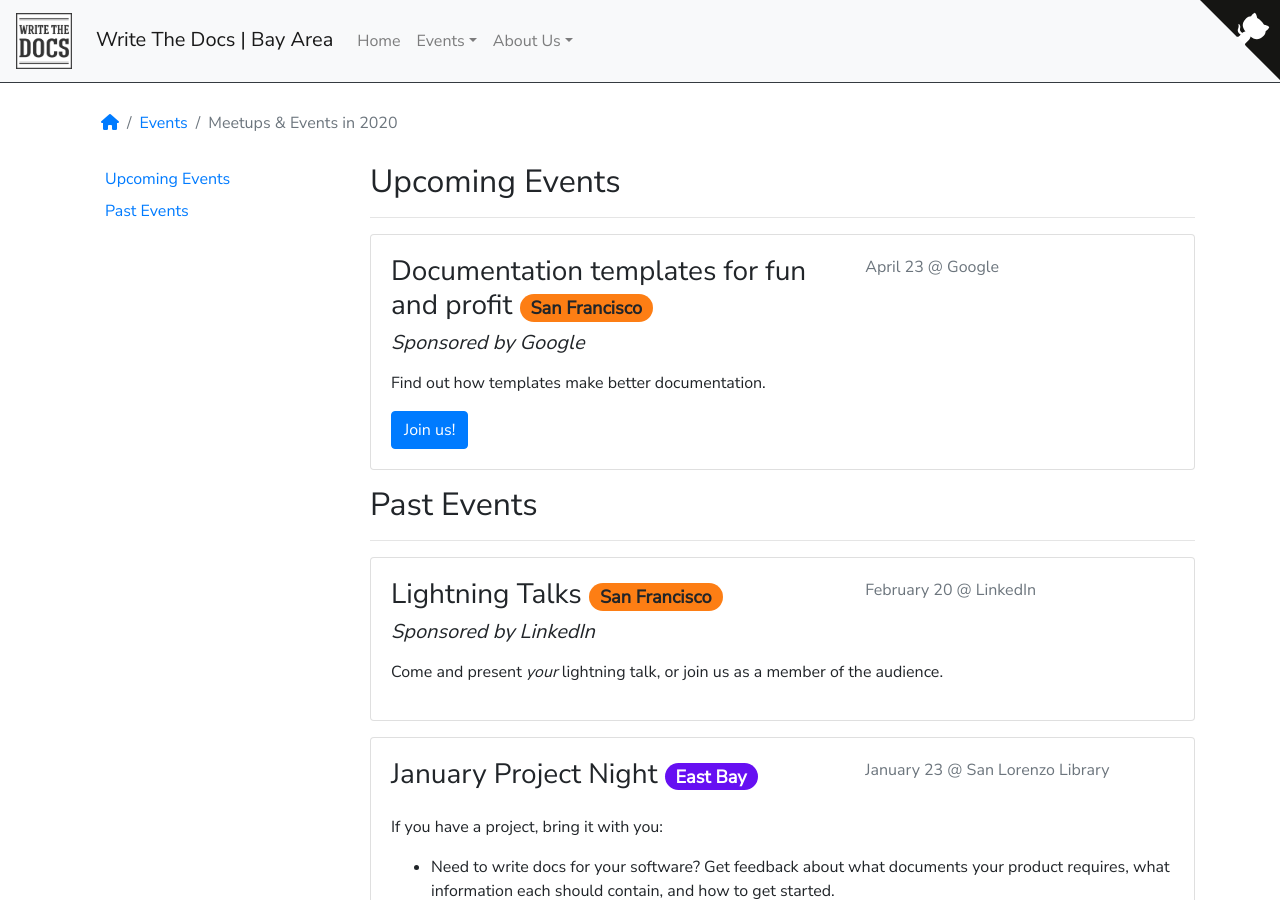
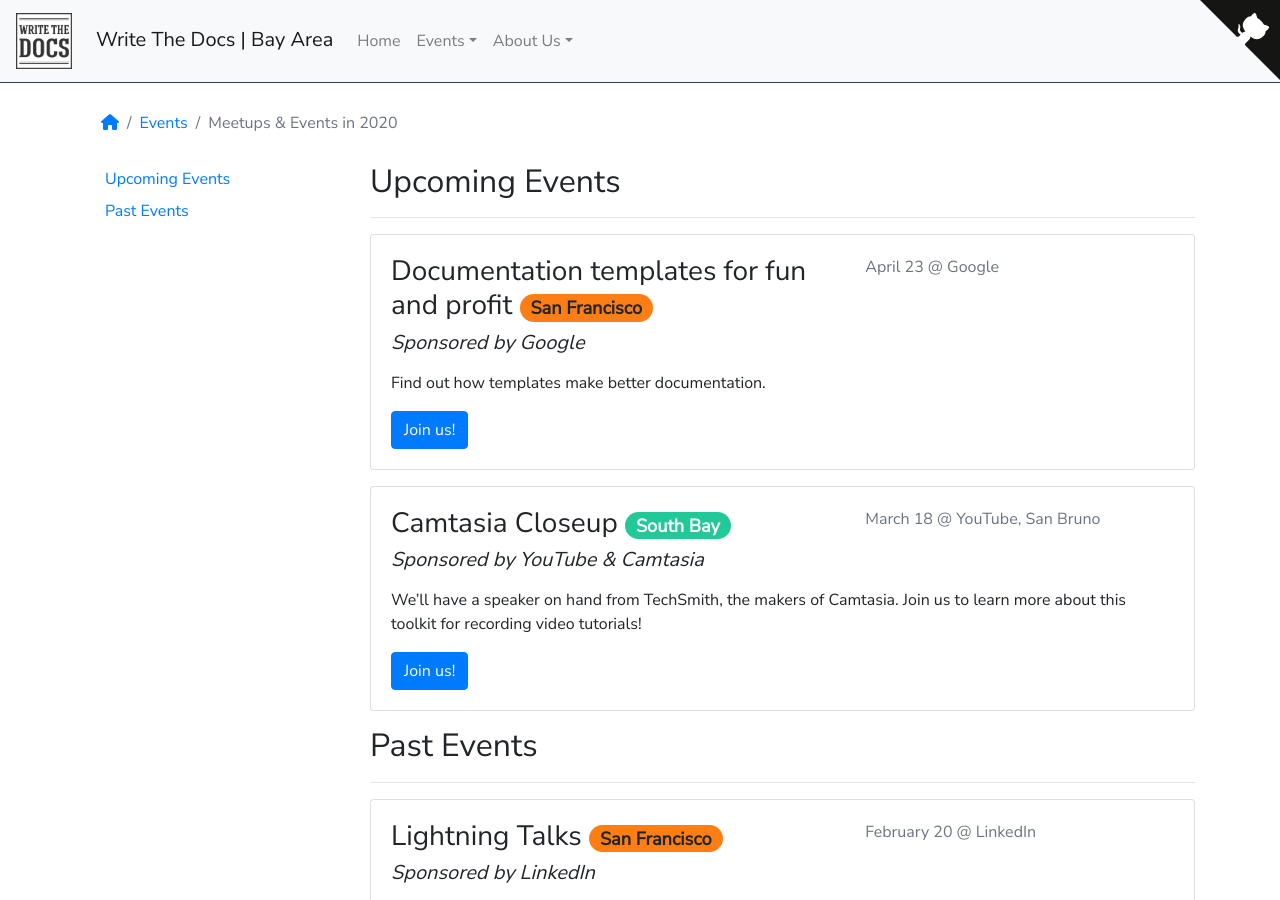
Before and after one commit to San-Francisco-Write-The-Docs/www, a Jekyll site: the page built from content/_events/2020/index.md, in a window 1280 px wide and 900 px high. Built offline with Jekyll 4.4.1, drawn with Linux system fonts in a browser that asks for light colours; nearby versions of some CDN libraries.

Commit message:
Added starter files for the March 2020 meetup

```diff
--- a/_data/locations.yml
+++ b/_data/locations.yml
@@ -47,3 +47,7 @@
     - "BART: Take BART to the Bayfair station, then take the 97 bus to Hesperian and Paseo Grande."
     - "BIKE: Bike racks in front of the library."
     - "CAR: Free parking at the Library and the adjacent shopping center."
+
+youtube-san-bruno:
+  name: YouTube, San Bruno
+  map: "locations/youtube-san-bruno.html"
--- /dev/null
+++ b/_includes/locations/youtube-san-bruno.html
@@ -0,0 +1 @@
+<iframe src="https://www.google.com/maps/embed?pb=!1m18!1m12!1m3!1d3159.9044578509515!2d-122.42871838414858!3d37.62793512836607!2m3!1f0!2f0!3f0!3m2!1i1024!2i768!4f13.1!3m3!1m2!1s0x808f79ce1b6d7b03%3A0x8fcd0197a4390448!2s901%20Cherry%20Ave%2C%20San%20Bruno%2C%20CA%2094066!5e0!3m2!1sen!2sus!4v1583256489430!5m2!1sen!2sus" width="500" height="300" frameborder="0" style="border:0;" allowfullscreen=""></iframe>
--- /dev/null
+++ b/content/_events/2020/march.md
@@ -0,0 +1,19 @@
+---
+upcoming: true
+layout: events/event
+title: Camtasia Closeup
+event-id: camtasia-closeup-march-2020
+year: 2020
+event-date: Thursday, March 18, 2020
+locale: south-bay
+location: youtube-san-bruno
+sponsor: YouTube & Camtasia
+rsvp_open: true
+meetup-link: "https://www.meetup.com/Write-the-Docs-Bay-Area/events/269113283/"
+description: |
+  We'll have a speaker on hand from TechSmith, the makers of Camtasia. Join us to learn more about this toolkit for recording video tutorials!
+agenda: |
+    * _Meetup_ 7:00 p.m. - 9:00 p.m.
+---
+
+We'll have a speaker on hand from TechSmith, the makers of Camtasia. Want to learn more about this toolkit for recording video tutorials? Stand by for more details.
```
